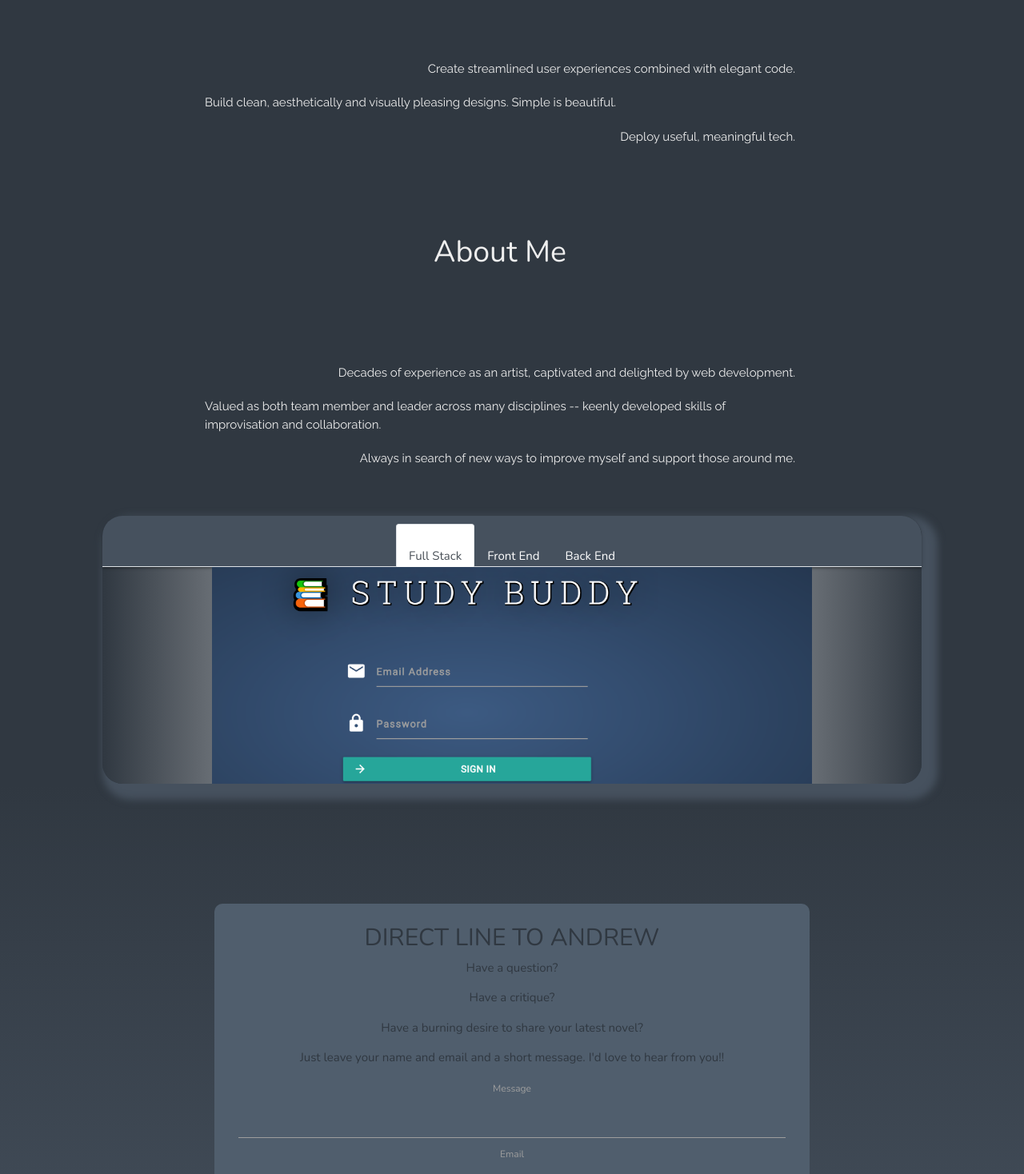
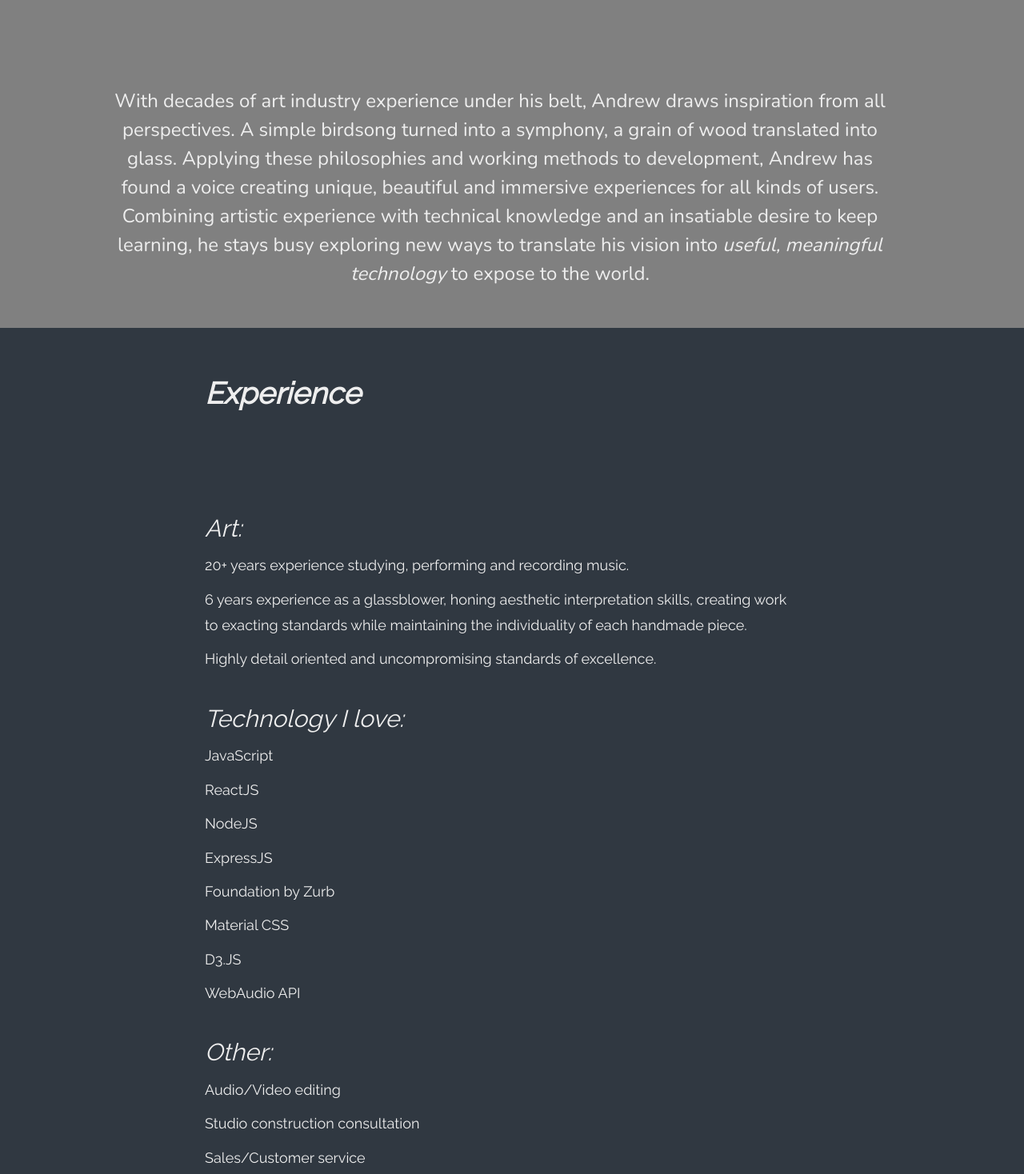
Before and after one commit to jazznerd206/Andrew-Miller, a React (Create React App) app in the folder portfolio/: page / in a window 1280 px wide. Shown: the part 1042-2510 px from the top of the page at 80% size. Built offline with nearby package versions, Linux system fonts and the light colour scheme.

Commit message:
add styling, update about me

```diff
--- a/portfolio/src/components/Contact/contact.js
+++ b/portfolio/src/components/Contact/contact.js
@@ -46,7 +46,7 @@ const Contact = () => {
       {formIndex === 0 && (
       <div className="contact-form-wrapper" id="contact">
         <div className="form-container">
-          <div className="form-title">
+          <div className="contact-title">
             <span className="nunito">
               <h2>DIRECT LINE TO ANDREW</h2>
             </span>
--- a/portfolio/src/components/Contact/style.css
+++ b/portfolio/src/components/Contact/style.css
@@ -1,4 +1,5 @@
 .contact-form-wrapper {
+    color: white;
     background: linear-gradient(to top, #46515e, #303841);
     width: 100%;
     margin: 0 auto;
@@ -19,7 +20,6 @@
     height: 100%;
     width: auto;
     vertical-align: middle;
-
 }
 
 .contact-email {
--- a/portfolio/src/components/Header/header.js
+++ b/portfolio/src/components/Header/header.js
@@ -13,9 +13,13 @@ function Header() {
             </div>
             <div className="header-content">
                 <span><h1 className="nunito">Andrew Miller</h1></span>
+                <div className="line"></div>
                 <span><h1 className="raleway"><a href="#experience">Experience</a></h1></span>
+                <div className="line"></div>
                 <span><h1 className="raleway"><a href="#projects">Portfolio</a></h1></span>
+                <div className="line"></div>
                 <span><h1 className="raleway"><a href="#contact">Contact</a></h1></span>
+                <div className="line"></div>
             </div>
 
         </div>
--- a/portfolio/src/components/MainContent/maincontent.js
+++ b/portfolio/src/components/MainContent/maincontent.js
@@ -7,40 +7,69 @@ import Projects from '../Projects/Projects.js';
 function Maincontent() {
     return (
     <div className="main-content-wrapper" id="experience">
-        <div className="flex-column">
+        <div className="first-column">
             <div className="flex-item">
                 <div className="exp-title">
-                    <span><h1>Goals</h1></span>
+                    <span><h1>Full Stack Web Developer</h1></span>
                 </div>
             </div>
             <div className="flex-item">
-                <div className="text-item-right">
-                    <span>Create streamlined user experiences combined with elegant code.</span>
-                </div>
-                <div className="text-item-left">
-                    <span>Build clean, aesthetically and visually pleasing designs. Simple is beautiful.</span>
-                </div>
-                <div className="text-item-right">
-                    <span>Deploy useful, meaningful tech.</span>
+                <div className="about-me">
+                    <span>With decades of art industry experience under his belt, Andrew draws inspiration from all perspectives. A simple birdsong turned into a symphony, a grain of wood translated into glass. Applying these philosophies and working methods to development, Andrew has found a voice creating unique, beautiful and immersive experiences for all kinds of users. Combining artistic experience with technical knowledge and an insatiable desire to keep learning, he stays busy exploring new ways to translate his vision into <span className="italic"> useful, meaningful technology </span> to expose to the world.</span>
                 </div>
             </div>
         </div>
         <div className="flex-column">
             <div className="flex-item">
-                <div className="exp-title">
-                    <span><h1>About Me</h1></span>
+                <div className="exp-title text-item-left">
+                    <span><h1>Experience</h1></span>
                 </div>
             </div>
             <div className="flex-item">
-                <div className="text-item-right">
-                    <span>Decades of experience as an artist, captivated and delighted by web development.</span>
+                <div className="text-item-left">
+                    <div className="experience-title"><h2>Art:</h2></div>
+                    <ul>
+                        <li>20+ years experience studying, performing and recording music.</li>
+
+                        <li>6 years experience as a glassblower, honing aesthetic interpretation skills, creating work to exacting standards while maintaining the individuality of each handmade piece.</li>
+                        <li>Highly detail oriented and uncompromising standards of excellence.</li>
+                    </ul>
                 </div>
                 <div className="text-item-left">
-                    <span>Valued as both team member and leader across many disciplines -- keenly developed skills of improvisation and collaboration.</span>
+                    <div className="experience-title"><h2>Technology I love:</h2></div>
+                    <ul>
+                        <li>JavaScript</li>
+                        <li>ReactJS</li>
+                        <li>NodeJS</li>
+                        <li>ExpressJS</li>
+                        <li>Foundation by Zurb</li>
+                        <li>Material CSS</li>
+                        <li>D3.JS</li>
+                        <li>WebAudio API</li>
+                    </ul>
                 </div>
-                <div className="text-item-right">
-                    <span>Always in search of new ways to improve myself and support those around me.</span>
+                <div className="text-item-left">
+                    <div className="experience-title"><h2>Other:</h2></div>
+                    <ul>
+                        <li>Audio/Video editing</li>
+                        <li>Studio construction consultation</li>
+                        <li>Sales/Customer service</li>
+                    </ul>
                 </div>
+            </div>
+        </div>
+        <div className="flex-column">
+            <div className="flex-item">
+                <div className="exp-title text-item-right">
+                    <span><h1>Education</h1></span>
+                </div>
+            </div>
+            <div className="flex-item text-item-right">
+                <ul>
+                    <li>Full Stack Web Development Boot Camp, University of Washington (2019-2020)</li>
+                    <li>Trumpet Performance, Jazz Studies, University of Washington (2012)</li>
+                    <li>Associate of Arts, North Seattle College (2010)</li>
+                </ul>
             </div>
         </div>
         <div className="flex" id="portfolio-anchor">
--- a/portfolio/src/components/MainContent/style.css
+++ b/portfolio/src/components/MainContent/style.css
@@ -6,7 +6,7 @@
 
 .flex {
     margin: 0 auto;
-    width: 80%;
+    /* width: 80%; */
     display: flex;
     flex-direction: column;
     justify-content: space-evenly;
@@ -17,6 +17,14 @@
     width: 60%;
     display: flex;
     flex-direction: row;
+    justify-content: space-evenly;
+}
+
+.flex-row {
+    margin: 0 auto;
+    width: 60%;
+    display: flex;
+    flex-direction: column;
     justify-content: space-evenly;
 }
 
@@ -31,7 +39,7 @@
     line-height: 1.5;
     letter-spacing: 1.1;
     text-align: left;
-    padding: 10px 0px 10px 0px;
+    padding: 10px 0px;
 }
 
 .text-item-right {
@@ -47,3 +55,40 @@
     max-width: 400;
     height: auto;
 }
+
+.exp-title h1 {
+    font-size: 100;
+    font-weight: 900;
+    font-style: italic;
+}
+
+.flex-item .experience-title {
+    font-size: 200;
+    font-weight: 900;
+    font-style: italic;
+}
+
+ul li {
+    padding: 5px 0;
+    line-height: 1.8;
+    font-size: larger;
+}
+
+.first-column {
+    background: grey;
+    padding: 0 10px;
+    /* border-radius: 25px; */
+}
+
+.about-me {
+    width: 80%;
+    margin: 0 auto;
+}
+
+.about-me span {
+    font-size: x-large;
+}
+
+.about-me .italic {
+    font-style: italic;
+}
```
